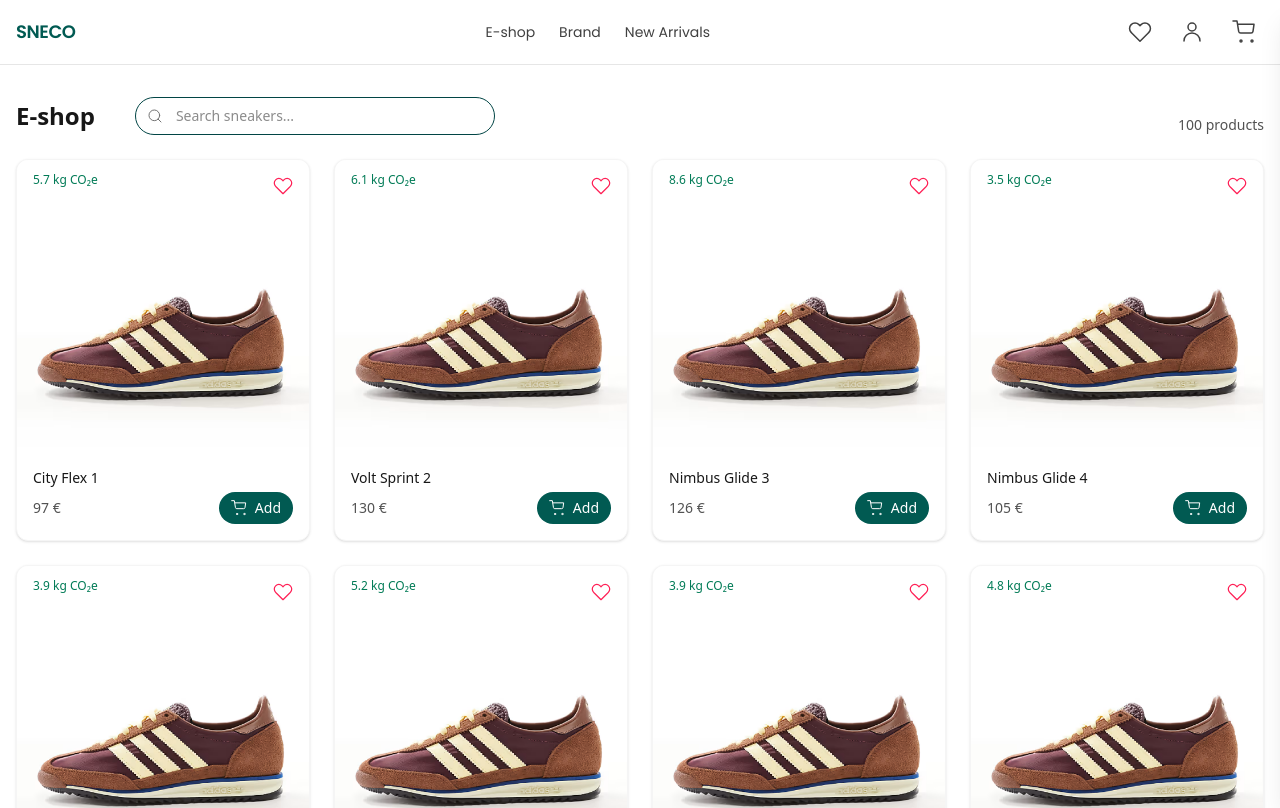
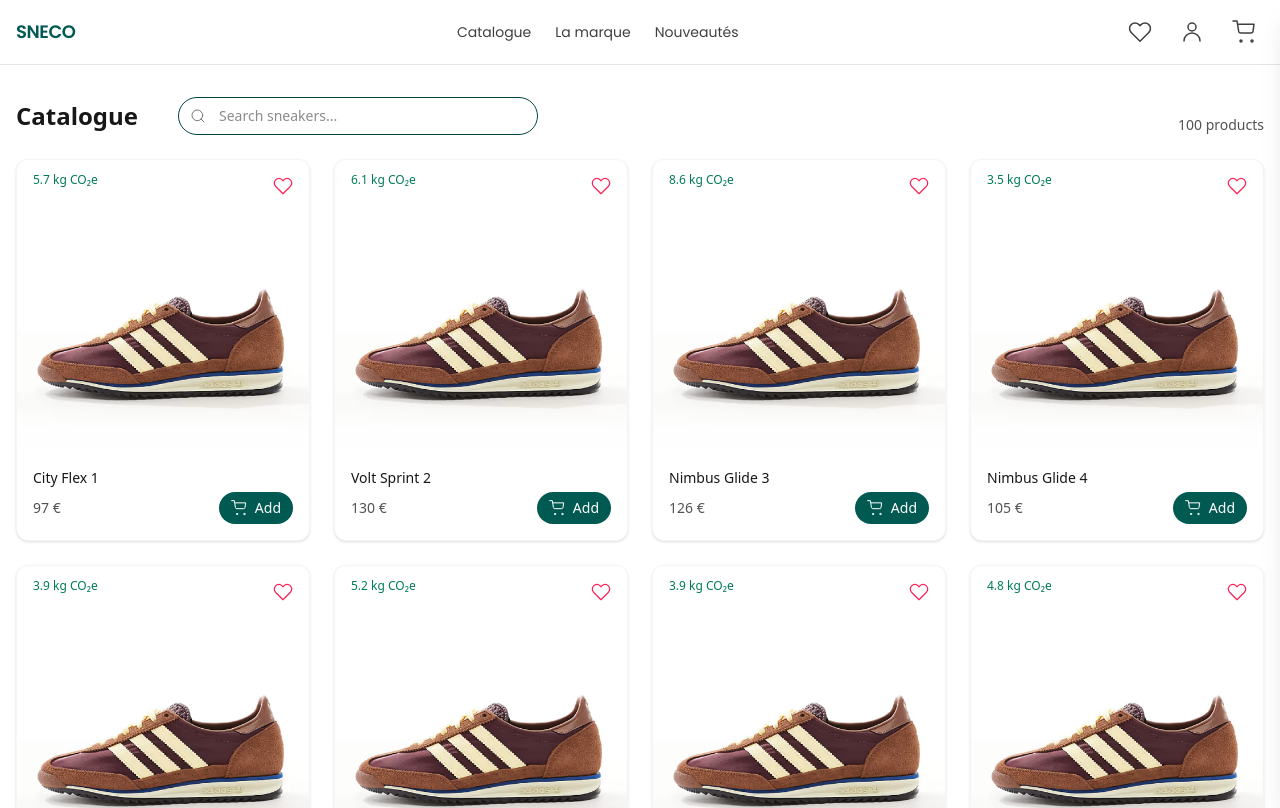
Before and after one commit to capucineleroy/BOOTCAMP, a Next.js app in the folder front/: page /shop in a window 1280 px wide. Shown: the top 808 px of the page. Built offline with nearby package versions, Linux system fonts and the light colour scheme.

Commit message:
Home page avec navbar

```diff
--- a/front/src/app/shop/page.tsx
+++ b/front/src/app/shop/page.tsx
@@ -39,7 +39,7 @@ export default function ShopPage() {
       <div className="mb-6 flex items-end justify-between">
         <div>
           <div className="flex items-center gap-10">
-            <h1 className="text-2xl font-semibold">E-shop</h1>
+            <h1 className="text-2xl font-semibold">Catalogue</h1>
             <form onSubmit={submitSearch} className="hidden w-[360px] max-w-full items-center gap-2 sm:flex">
               <div className="relative flex-1">
                 <input
--- a/front/src/components/Navbar.tsx
+++ b/front/src/components/Navbar.tsx
@@ -33,9 +33,9 @@ export default function Navbar() {
         </div>
         <div className='flex justify-center'>
           <nav className="hidden sm:flex flex items-center gap-6 text-sm text-neutral-700">
-            <Link href="/shop" className="hover:text-black">E-shop</Link>
-            <Link href="/brand" className="hover:text-black">Brand</Link>
-            <Link href="/new" className="hover:text-black">New Arrivals</Link>
+            <Link href="/shop" className="hover:text-black">Catalogue</Link>
+            <Link href="/brand" className="hover:text-black">La marque</Link>
+            <Link href="/new" className="hover:text-black">Nouveautés</Link>
             {(role === 'seller' || role === 'admin') && (
               <Link href="/dashboard" className="hover:text-black">Dashboard</Link>
             )}
```
